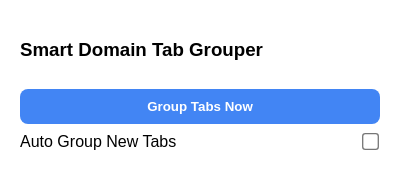
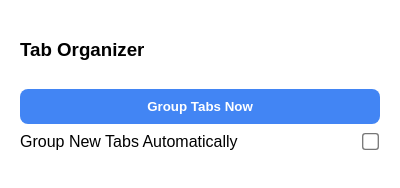
Before and after one commit to arashnikoo/chrome-tab-organizer, a browser extension: page popup.html in a window 400 px wide. Drawn offline with Linux system fonts and the light colour scheme.

Commit message:
Add files via upload

```diff
--- a/popup.html
+++ b/popup.html
@@ -34,10 +34,10 @@
   </style>
 </head>
 <body>
-  <h3>Smart Domain Tab Grouper</h3>
+  <h3>Tab Organizer</h3>
   <button id="groupTabsBtn">Group Tabs Now</button>
   <label>
-    <span>Auto Group New Tabs</span>
+    <span>Group New Tabs Automatically</span>
     <input type="checkbox" id="autoGroupToggle" />
   </label>
 
```
Also changed, not shown: icon128.png, icon16.png, icon256.png (added), icon32.png, icon48.png, icon512.png (added), manifest.json.
